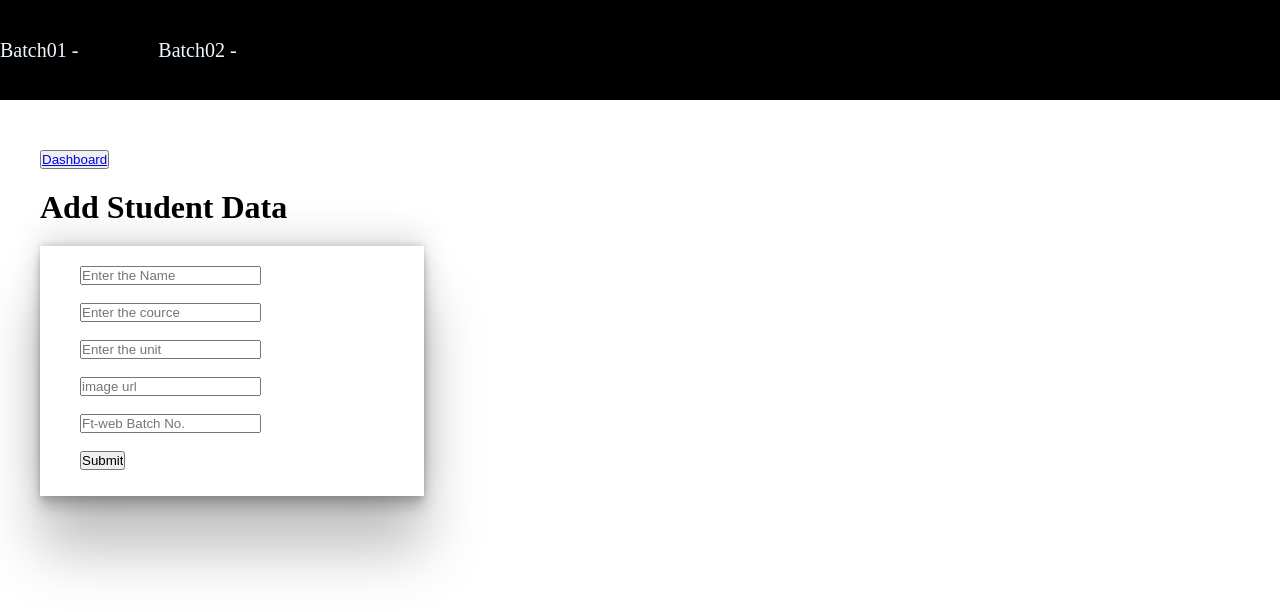
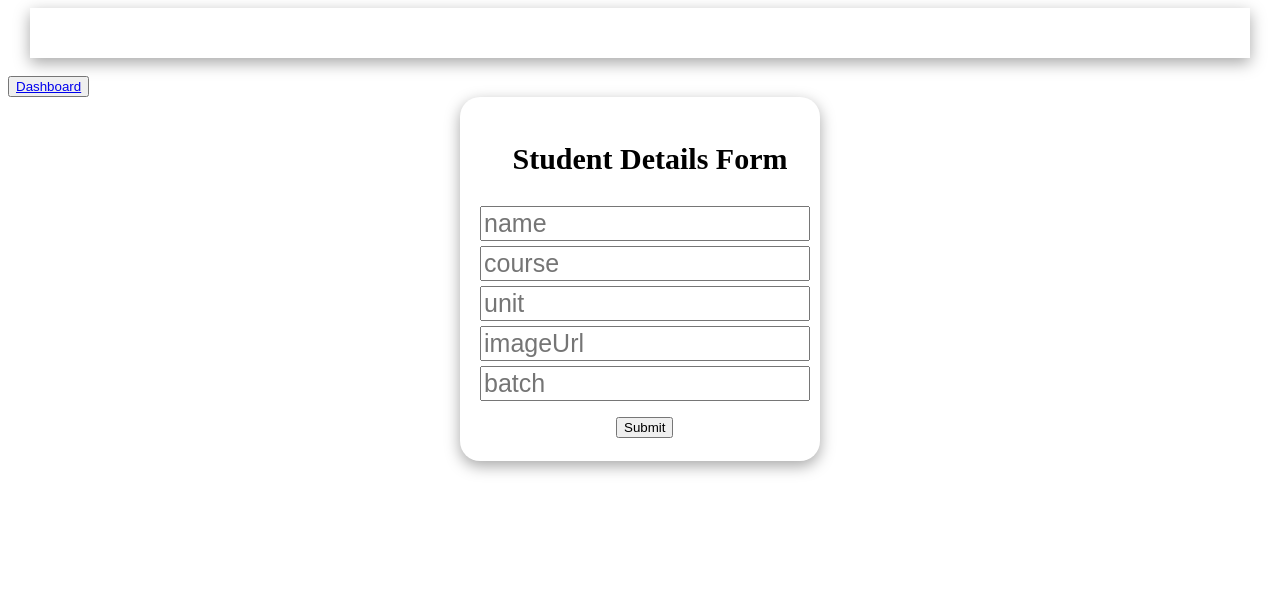
Before and after one commit to sunidhi-chauhan/STUDENT-MANAGEMENT-SYSTEM, a plain HTML site: page index.html in a window 1280 px wide. Drawn offline with Linux system fonts and the light colour scheme.

Commit message:
completed

```diff
--- a/index.html
+++ b/index.html
@@ -6,32 +6,28 @@
     <meta http-equiv="X-UA-Compatible" content="IE=edge">
     <meta name="viewport" content="width=device-width, initial-scale=1.0">
     <title>Document</title>
-    <link rel="stylesheet" href="./style/index.css">
+    <link rel="stylesheet" href="/style/index.css">
 </head>
 
 <body>
     <div id="navbar">
-        <p>Batch01 -</p>
-        <p>Batch02 -</p>
     </div>
-    <button>
-        <a href="/dashboard.html">Dashboard</a>
-    </button>
-    <h1>Add Student Data</h1>
-    <div id="hey">
-        <form id="students_data" onsubmit="storeData(event)">
-            <input type="text" id="name" placeholder="Enter the Name">
-            <br><br>
-            <input type="text" id="cource" placeholder="Enter the cource">
-            <br><br>
-            <input type="number" id="unit" placeholder="Enter the unit">
-            <br><br>
-            <input type="url" id="image" placeholder="image url">
-            <br><br>
-            <input type="number" id="batch" placeholder="Ft-web Batch No.">
-            <br><br>
-            <input type="submit" />
+    <br>
+    <button><a href="dashboard.html">Dashboard</a></button>
+    <div id="container">
+        <h2>Student Details Form</h2>
+        <form id="form" onsubmit="storeData(event)">
+            <input type="text" id="name" placeholder="name">
             <br>
+            <input type="text" id="course" placeholder="course">
+            <br>
+            <input type="number" id="unit" placeholder="unit">
+            <br>
+            <input type="text" id="image" placeholder="imageUrl">
+            <br>
+            <input type="text" id="batch" placeholder="batch">
+            <br>
+            <input type="submit" id="submit">
         </form>
     </div>
 </body>
--- a/script/index.js
+++ b/script/index.js
@@ -1,27 +1,62 @@
-function Student(n, c, u, i, b) {
+//creating obj using constructor function
+function student(n, c, u, i, b) {
     this.name = n;
     this.course = c;
     this.unit = u;
     this.image = i;
-    this.batch = `FT-Web${b}`;
+    this.batch = `FW${b}`;
 }
 
-function storeData(e) {
-    e.preventDefault();
-    let form = document.getElementById("students_data");
+function storeData(event) {
+    event.preventDefault();
+
+    let form = document.querySelector("#form");
+
     let name = form.name.value;
-    let course = form.cource.value;
+
+    let course = form.course.value;
+
     let unit = form.unit.value;
+
     let image = form.image.value;
+
     let batch = form.batch.value;
+    // console.log(name,course,unit,image,batch);
 
-    let s1 = new Student(name, course, unit, image, batch)
-    let data = JSON.parse(localStorage.getItem("students")) || [];
-    data.push(s1);
-    localStorage.setItem("students", JSON.stringify(data))
-    console.log(s1);
-
-    // console.log(name, course, unit, image, batch)
+    let user1 = new student(name, course, unit, image, batch);
 
 
+    //after clicking on submit, data should be store in localstorage.
+    let studentdata = JSON.parse(localStorage.getItem("students")) || [];
+
+    studentdata.push(user1);
+
+    localStorage.setItem("students", JSON.stringify(studentdata));
+
+    console.log(user1);
+
 }
+
+//calculate the no of student in batch to display in navbar
+
+function calculate() {
+    let studentdata = JSON.parse(localStorage.getItem("students")) || [];   //get data from localstorage
+    // console.log(database);
+
+    let obj = {};      //creating obj to find occurance
+    for (let i = 0; i < studentdata.length; i++) {
+        if (obj[studentdata[i].batch] === undefined) {
+            obj[studentdata[i].batch] = 1;
+        }
+        else {
+            obj[studentdata[i].batch]++;
+        }
+    }
+    // console.log(obj);
+    let x = document.querySelector("#navbar")
+
+    for (let key in obj) {
+        x.append(`${key}-${obj[key]} | `)
+    }
+}
+calculate();
--- a/style/index.css
+++ b/style/index.css
@@ -1,40 +1,38 @@
-* {
-    margin: 0;
-    padding: 0;
+#container {
+    margin: auto;
+    width: 340px;
+    height: auto;
+    /* border: 1px solid black;  */
+    box-shadow: rgba(0, 0, 0, 0.35) 0px 5px 15px;
+    font-size: 35px;
+    padding: 20px 0px 20px 20px;
+    border-radius: 20px;
+
+}
+
+#name,
+#course,
+#unit,
+#image,
+#batch {
+    font-size: 25px;
+}
+
+h2 {
+    font-size: 30px;
+    text-align: center;
+}
+
+#submit {
+    margin-left: 40%;
 }
 
 #navbar {
-    height: 100px;
-    width: 100%;
-    background-color: black;
-    display: flex;
-    color: aliceblue;
-    font-size: 20px;
-    align-items: center;
-    gap: 80px
+    width: 95%;
+    height: 30px;
+    /* border: 1px solid blue; */
+    margin: auto;
+    padding: 20px 0px 0px 20px;
+    box-shadow: rgba(0, 0, 0, 0.35) 0px 5px 15px;
+    ;
 }
-
-button {
-    margin-top: 50px;
-    margin-left: 40px;
-}
-
-h1 {
-    margin-top: 20px;
-    margin-left: 40px;
-}
-
-form {
-    margin-top: 20px;
-    margin-left: 40px;
-    padding: 20px 10px 0px 0px
-}
-
-#hey {
-    height: 250px;
-    width: 30%;
-    /* border: 1px solid black; */
-    /* background-color: white; */
-    box-shadow: rgba(0, 0, 0, 0.25) 0px 54px 55px, rgba(0, 0, 0, 0.12) 0px -12px 30px, rgba(0, 0, 0, 0.12) 0px 4px 6px, rgba(0, 0, 0, 0.17) 0px 12px 13px, rgba(0, 0, 0, 0.09) 0px -3px 5px;
-    margin-left: 40px;
-}
```
Also changed, not shown: dashboard.html (+34 -0 lines), script/dashboard.js (+47 -0 lines), style/dashboard.css (added, +24 -0 lines).
